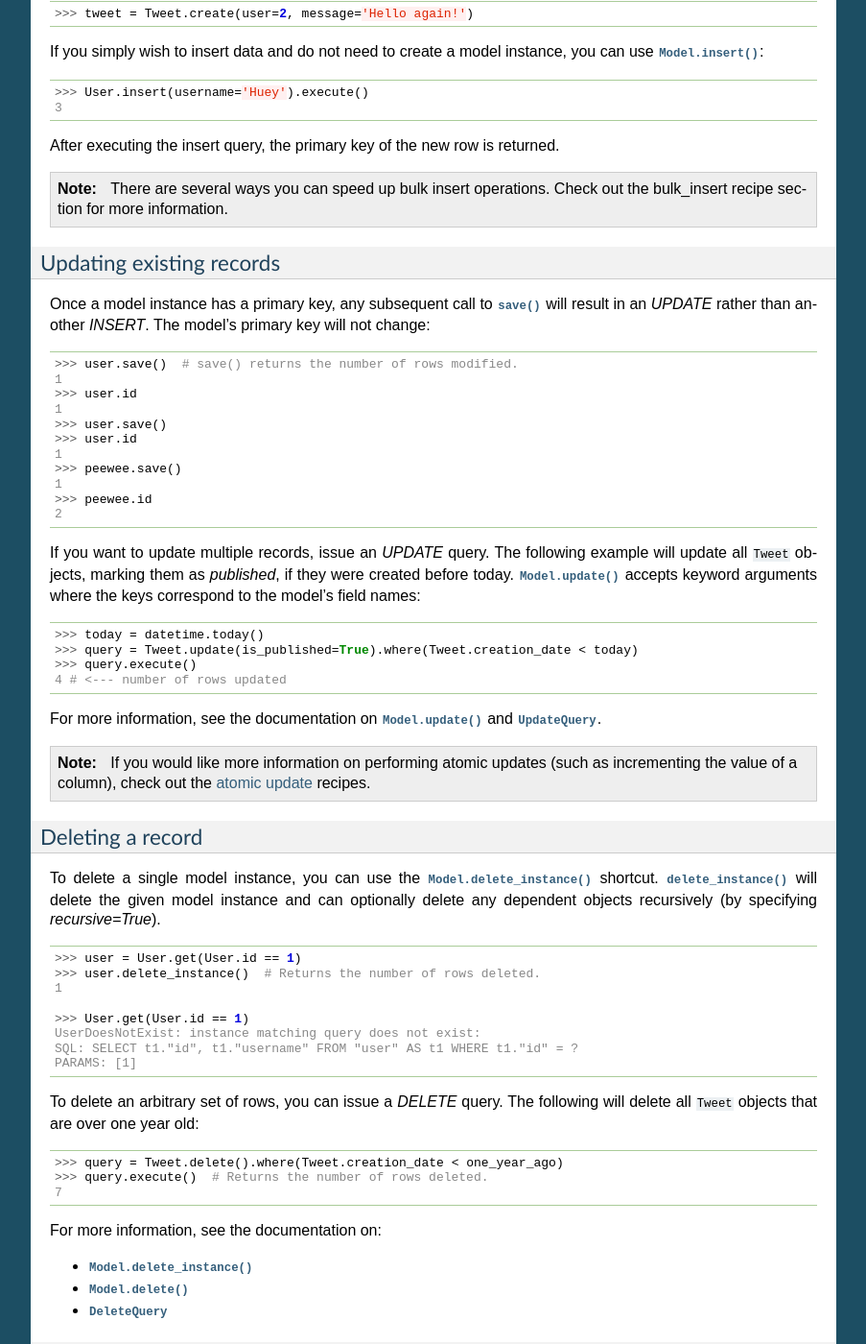
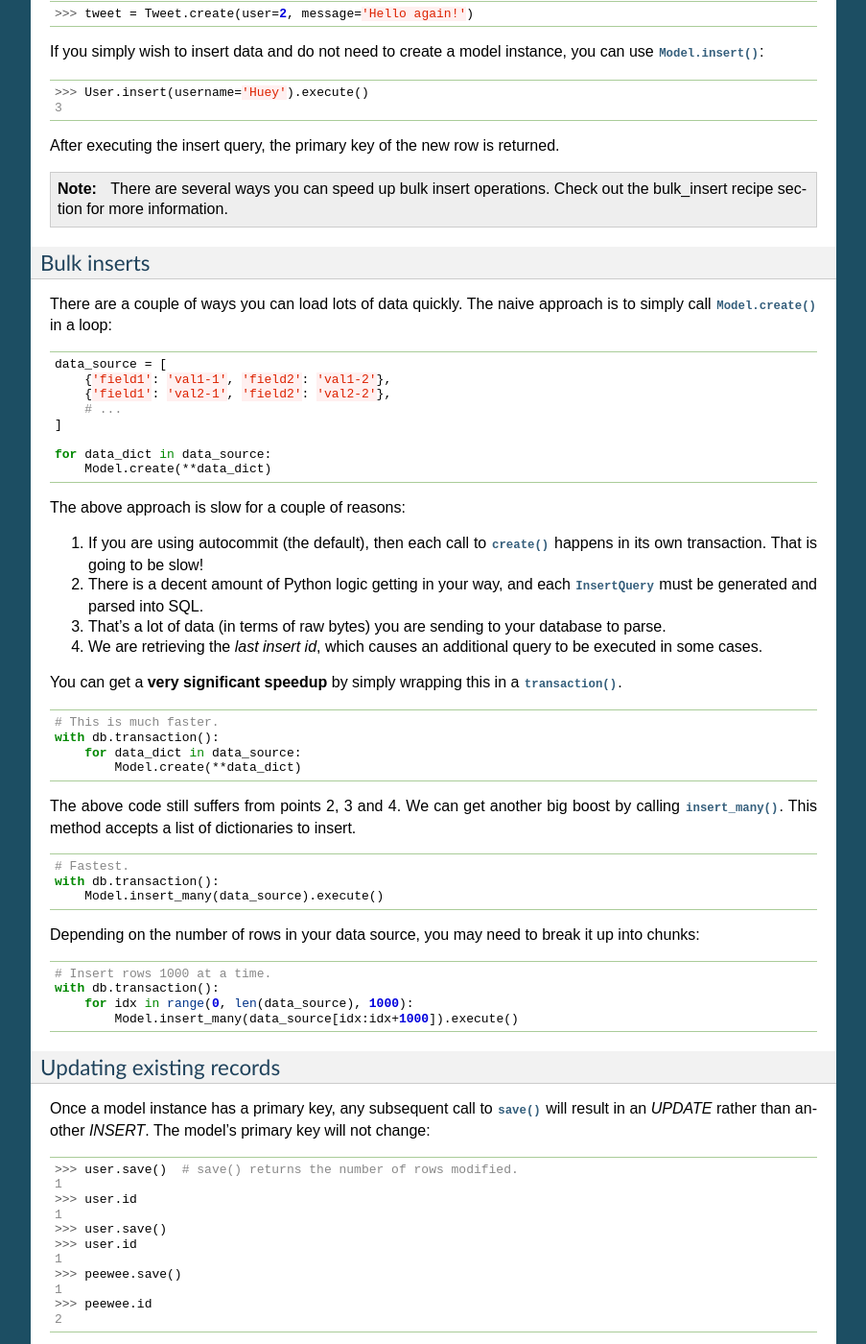
Before and after one commit to coleifer/peewee, a Sphinx documentation site: the page built from docs/peewee/cookbook.rst, in a window 1280 px wide and 1400 px high, scrolled down 7526 px. Shown: the whole window at 96% size, without its empty margins (198-1101 px from the left). Built offline with Sphinx 7.4.7, drawn with Linux system fonts in a browser that asks for light colours; pages that are not in the unit, such as notebooks, are missing from menus; some of the changed text lies outside the part shown.

Commit message:
Updates.

```diff
--- a/docs/peewee/cookbook.rst
+++ b/docs/peewee/cookbook.rst
@@ -129,6 +129,57 @@ After executing the insert query, the primary key of the new row is returned.
     There are several ways you can speed up bulk insert operations. Check out
     the :ref:`bulk_insert` recipe section for more information.
 
+.. _bulk_inserts:
+
+Bulk inserts
+^^^^^^^^^^^^
+
+There are a couple of ways you can load lots of data quickly. The naive approach is to simply call :py:meth:`Model.create` in a loop:
+
+.. code-block:: python
+
+    data_source = [
+        {'field1': 'val1-1', 'field2': 'val1-2'},
+        {'field1': 'val2-1', 'field2': 'val2-2'},
+        # ...
+    ]
+
+    for data_dict in data_source:
+        Model.create(**data_dict)
+
+The above approach is slow for a couple of reasons:
+
+1. If you are using autocommit (the default), then each call to :py:meth:`~Model.create` happens in its own transaction. That is going to be slow!
+2. There is a decent amount of Python logic getting in your way, and each :py:class:`InsertQuery` must be generated and parsed into SQL.
+3. That's a lot of data (in terms of raw bytes) you are sending to your database to parse.
+4. We are retrieving the *last insert id*, which causes an additional query to be executed in some cases.
+
+You can get a **very significant speedup** by simply wrapping this in a :py:meth:`~Database.transaction`.
+
+.. code-block:: python
+
+    # This is much faster.
+    with db.transaction():
+        for data_dict in data_source:
+            Model.create(**data_dict)
+
+The above code still suffers from points 2, 3 and 4. We can get another big boost by calling :py:meth:`~Model.insert_many`. This method accepts a list of dictionaries to insert.
+
+.. code-block:: python
+
+    # Fastest.
+    with db.transaction():
+        Model.insert_many(data_source).execute()
+
+Depending on the number of rows in your data source, you may need to break it up into chunks:
+
+.. code-block:: python
+
+    # Insert rows 1000 at a time.
+    with db.transaction():
+        for idx in range(0, len(data_source), 1000):
+            Model.insert_many(data_source[idx:idx+1000]).execute()
+
 Updating existing records
 ^^^^^^^^^^^^^^^^^^^^^^^^^
 
@@ -163,6 +214,43 @@ For more information, see the documentation on :py:meth:`Model.update` and :py:c
     If you would like more information on performing atomic updates (such as
     incrementing the value of a column), check out the :ref:`atomic update <atomic_updates>`
     recipes.
+
+.. _atomic_updates:
+
+Performing atomic updates
+^^^^^^^^^^^^^^^^^^^^^^^^^
+
+Peewee allows you to perform atomic updates. Let's suppose we need to update some counters. The naive approach would be to write something like this:
+
+.. code-block:: pycon
+
+    >>> for stat in Stat.select().where(Stat.url == request.url):
+    ...     stat.counter += 1
+    ...     stat.save()
+
+**Do not do this!** Not only is this slow, but it is also vulnerable to race conditions if multiple processes are updating the counter at the same time.
+
+Instead, you can update the counters atomically using :py:meth:`~Model.update`:
+
+.. code-block:: pycon
+
+    >>> query = Stat.update(counter=Stat.counter + 1).where(Stat.url == request.url)
+    >>> query.update()
+
+You can make these update statements as complex as you like. Let's give all our employees a bonus equal to their previous bonus plus 10% of their salary:
+
+.. code-block:: pycon
+
+    >>> query = Employee.update(bonus=(Employee.bonus + (Employee.salary * .1)))
+    >>> query.execute()  # Give everyone a bonus!
+
+We can even use a subquery to update the value of a column. Suppose we had a denormalized column on the ``User`` model that stored the number of tweets a user had made, and we updated this value periodically. Here is how you might write such a query:
+
+.. code-block:: pycon
+
+    >>> subquery = Tweet.select(fn.COUNT(Tweet.id)).where(Tweet.user == User.id)
+    >>> update = User.update(num_tweets=subquery)
+    >>> update.execute()
 
 Deleting a record
 ^^^^^^^^^^^^^^^^^
@@ -467,15 +555,6 @@ query method.  See the documentation for details on this optimization.
 
     for stat in stats_qr.iterator():
         serializer.serialize_object(stat)
-
-.. _atomic_updates:
-
-Performing atomic updates
-^^^^^^^^^^^^^^^^^^^^^^^^^
-
-.. code-block:: python
-
-    >>> Stat.update(counter=Stat.counter + 1).where(Stat.url == request.url).execute()
 
 
 Aggregating records
@@ -883,60 +962,6 @@ key, you must set the ``primary_key`` attribute of the model options to a
         class Meta:
             primary_key = CompositeKey('blog', 'tag')
 
-.. _bulk_inserts:
-
-Bulk inserts
-^^^^^^^^^^^^
-
-There are a couple of ways you can load lots of data quickly. Let's look at the
-various options:
-
-The naive approach is to simply call :py:meth:`Model.create`:
-
-.. code-block:: python
-
-    for data_dict in data_source:
-        Model.create(**data_dict)
-
-The above approach is slow for a couple of reasons:
-
-1. If you are using autocommit (the default), then each call to ``create``
-   happens in its own transaction. That is going to be slow!
-2. There is a decent amount of Python logic getting in your way, and each
-   :py:class:`InsertQuery` must be generated and parsed into SQL.
-3. That's a lot of data (in terms of raw bytes) you are sending to your database
-   to parse.
-4. We are retrieving the "last insert ID", which causes an additional query to
-   be executed in some cases.
-
-You can get a *very significant* speedup by simply wrapping this in a transaction.
-
-.. code-block:: python
-
-    # This is much faster.
-    with db.transaction():
-        for data_dict in data_source:
-            Model.create(**data_dict)
-
-The above code still suffers from points 2, 3 and 4. We can get another big
-boost by calling :py:meth:`Model.insert_many`. This method accepts a list of
-dictionaries to insert.
-
-.. code-block:: python
-
-    # Fastest.
-    with db.transaction():
-        Model.insert_many(data_source).execute()
-
-Depending on the number of rows in your data source, you may need to break it
-up into chunks:
-
-.. code-block:: python
-
-    # Insert rows 1000 at a time.
-    with db.transaction():
-        for idx in range(0, len(data_source), 1000):
-            Model.insert_many(data_source[idx:idx+1000]).execute()
 
 
 Manually specifying primary keys
```
